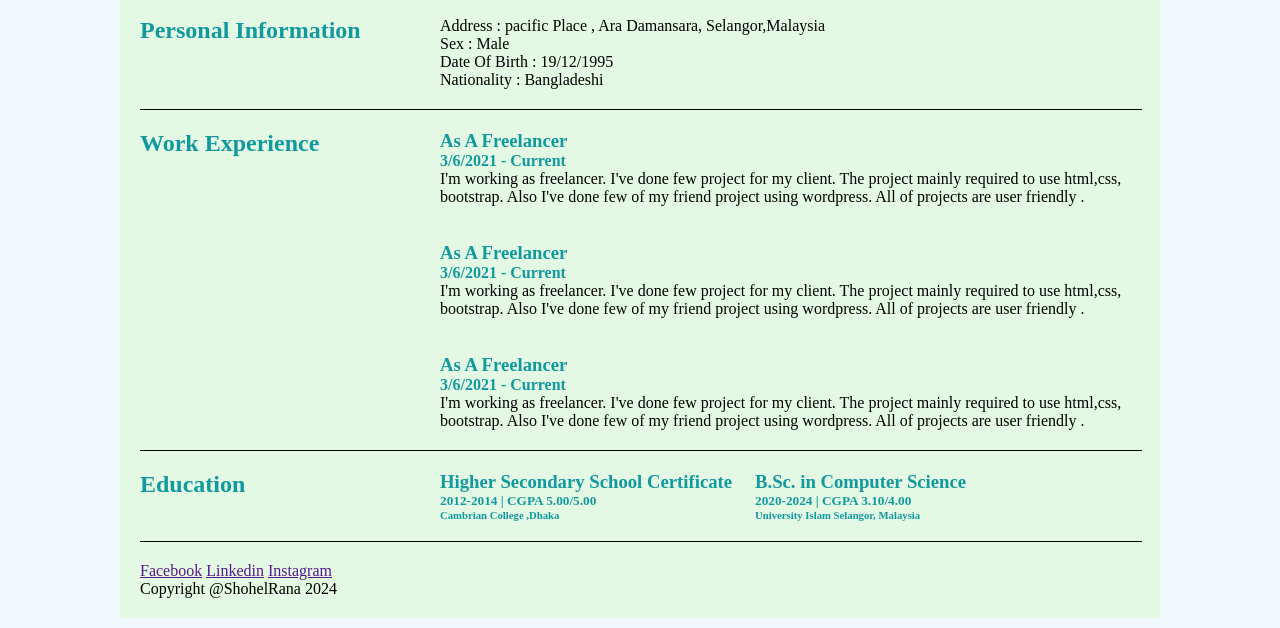
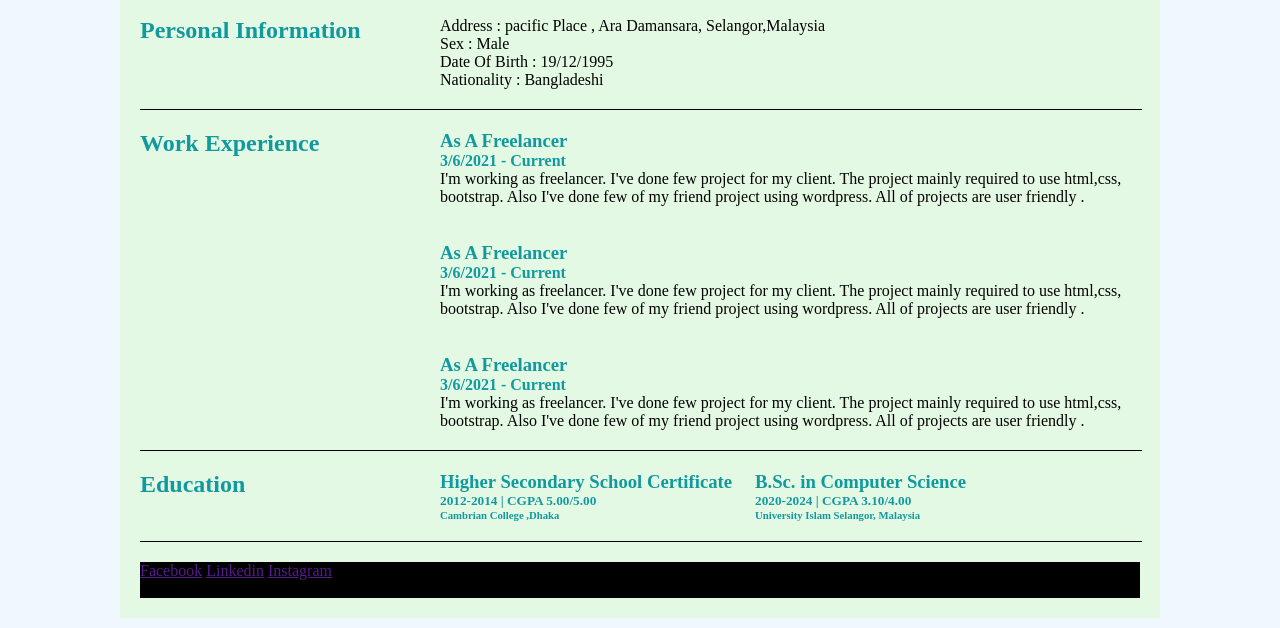
Before and after one commit to shohel1995/cv, a plain HTML site: page index.html in a window 1280 px wide. Shown: the part 172-800 px from the top of the page. Drawn offline with Linux system fonts and the light colour scheme.

Commit message:
set background colour

```diff
--- a/index.html
+++ b/index.html
@@ -118,7 +118,7 @@
             <div class="div-clear">   </div>
             <hr class="horizontal">
 
-            <footer>
+            <footer class="footer">
                 <a href="">Facebook</a>
                 <a href="">Linkedin</a>
                 <a href="">Instagram</a>
--- a/style.css
+++ b/style.css
@@ -80,3 +80,7 @@ hr{
     width: 45%;
     float: left;
 }
+
+.footer{
+    background-color: black;
+}
```
